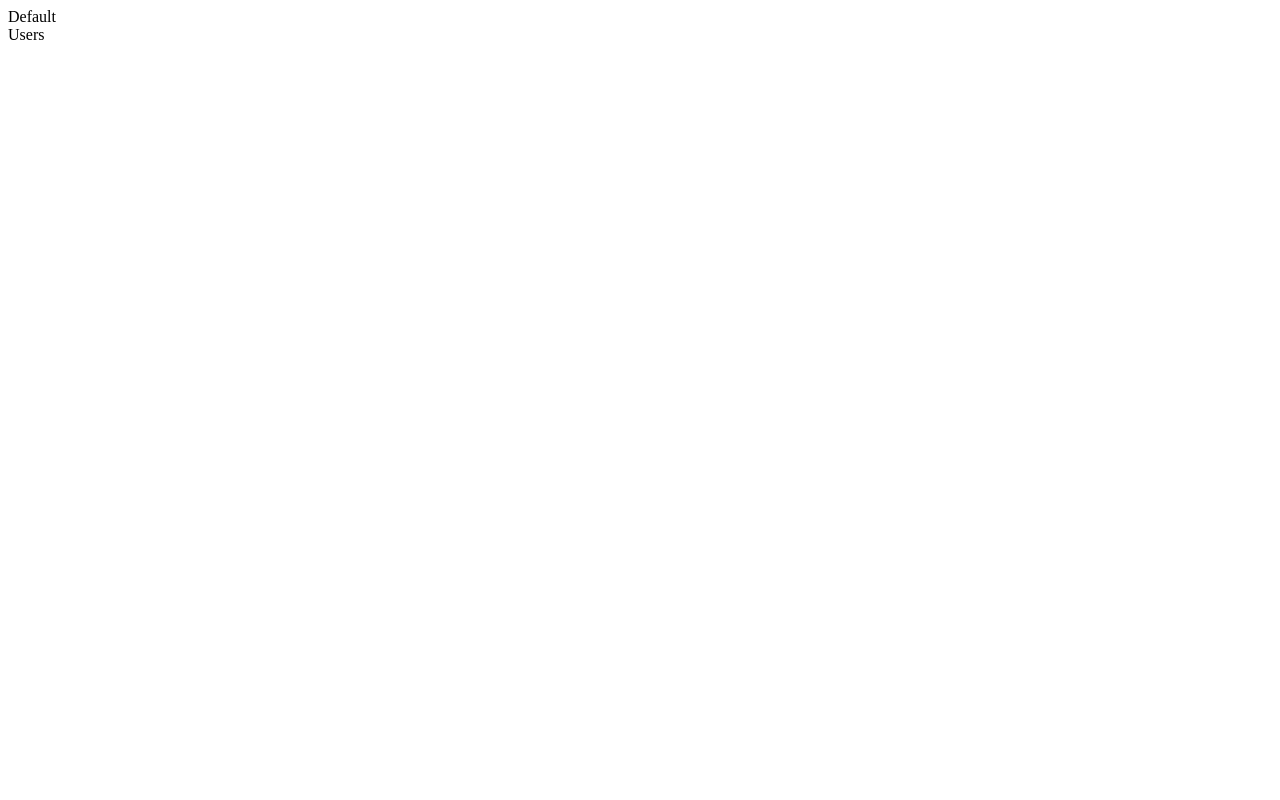
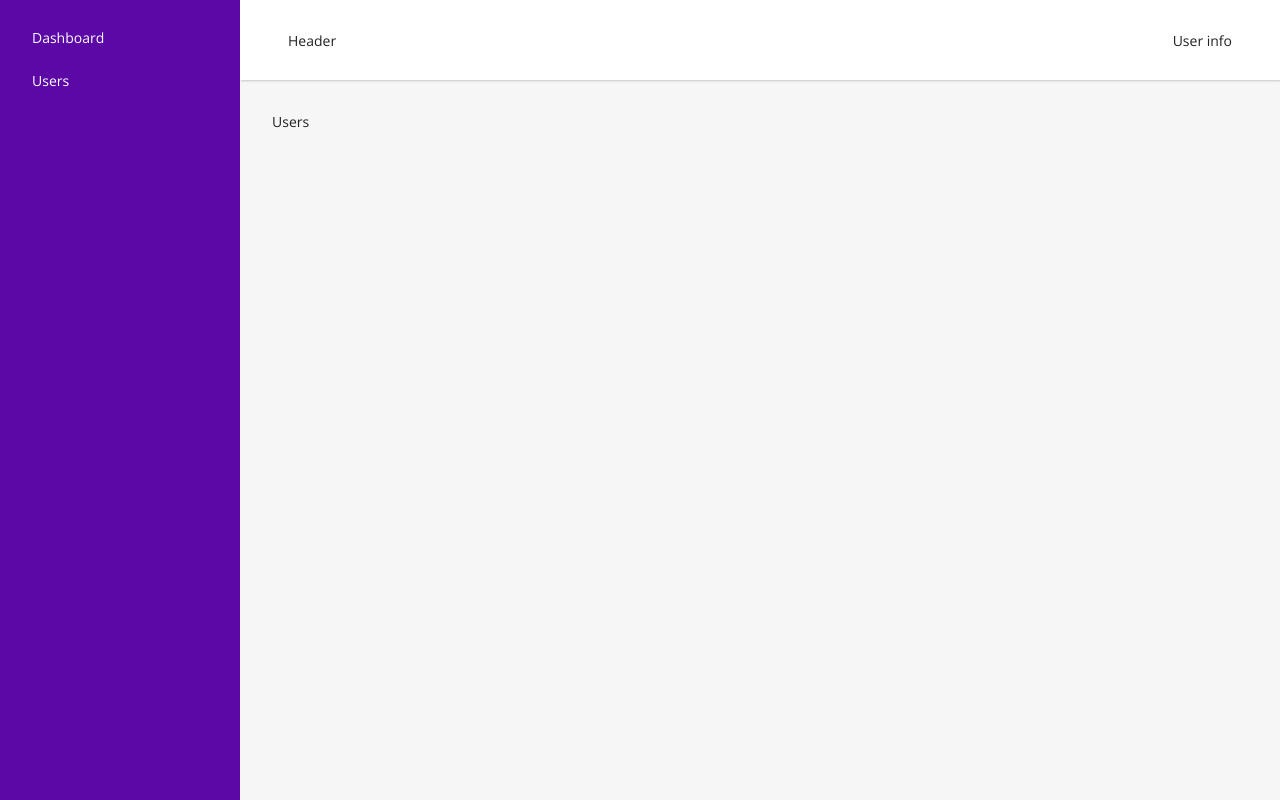
Before and after one commit to xHenrique22/react-laravel, a React (Vite) app in the folder react/: page /users in a window 1280 px wide. Built offline with nearby package versions, Linux system fonts and the light colour scheme.

Commit message:
feat: Default Layout

```diff
--- a/react/src/components/DefaultLayout.jsx
+++ b/react/src/components/DefaultLayout.jsx
@@ -1,10 +1,33 @@
-import { Outlet } from "react-router-dom";
+import { Link, Navigate, Outlet } from "react-router-dom";
+import { useStateContext } from "../contexts/ContextProvider";
 
 export default function DefaultLayout() {
+    const { user, token } = useStateContext()
+
+    if (token) {
+        return <Navigate to={'/'} />
+    }
+
+
     return (
-        <div>
-            Default
-            <Outlet />
+        <div id="defaultLayout">
+            <aside>
+                <Link to="/dashboard">Dashboard</Link>
+                <Link to="/users">Users</Link>
+            </aside>
+            <div className="content">
+                <header>
+                    <div>
+                        Header
+                    </div>
+                    <div>
+                        User  info
+                    </div>
+                </header>
+                <main>
+                    <Outlet />
+                </main>
+            </div>
         </div>
     )
 }
--- a/react/src/components/GuestLayout.jsx
+++ b/react/src/components/GuestLayout.jsx
@@ -1,6 +1,13 @@
-import { Outlet } from "react-router-dom";
+import { Navigate, Outlet } from "react-router-dom";
+import { useStateContext } from "../contexts/ContextProvider";
 
 export default function GuestLayout() {
+    const { token } = useStateContext()
+    if (token) {
+        return <Navigate to={"/"} />
+    }
+
+
     return (
         <div>
             <Outlet />
--- a/react/src/contexts/ContextProvider.jsx
+++ b/react/src/contexts/ContextProvider.jsx
@@ -1,4 +1,4 @@
-import { createContext } from "react";
+import { createContext, useState, useContext } from "react";
 
 const StateContext = createContext({
     currentUser: null,
@@ -24,7 +24,7 @@
 
     return (
         <StateContext.Provider value={{ user, token, setUser, setToken }} >
-            {children = {}}
+            {children}
         </StateContext.Provider>
     )
 }
--- a/react/src/index.css
+++ b/react/src/index.css
@@ -1,71 +1,258 @@
-/*
-:root {
-  font-family: Inter, Avenir, Helvetica, Arial, sans-serif;
-  font-size: 16px;
-  line-height: 24px;
-  font-weight: 400;
+@import url('https://fonts.googleapis.com/css2?family=Open+Sans:ital,wght@0,300;0,400;0,500;0,600;0,700;0,800;1,300;1,400;1,500;1,600;1,700;1,800&display=swap');
 
-  color-scheme: light dark;
-  color: rgba(255, 255, 255, 0.87);
-  background-color: #242424;
-
-  font-synthesis: none;
-  text-rendering: optimizeLegibility;
-  -webkit-font-smoothing: antialiased;
-  -moz-osx-font-smoothing: grayscale;
-  -webkit-text-size-adjust: 100%;
+* {
+  box-sizing: border-box;
 }
 
-a {
-  font-weight: 500;
-  color: #646cff;
-  text-decoration: inherit;
+html,
+body,
+#root,
+#defaultLayout,
+#guestLayout {
+  min-height: 100vh;
 }
-a:hover {
-  color: #535bf2;
+
+h1,
+h2,
+h3,
+h4,
+h5,
+h6,
+p {
+  margin: 0;
 }
 
 body {
+  font-family: 'Open Sans', sans-serif;
   margin: 0;
-  display: flex;
-  place-items: center;
-  min-width: 320px;
-  min-height: 100vh;
+  padding: 0;
+  font-size: 14px;
+  color: #212121;
+  background-color: #f6f6f6;
 }
 
-h1 {
-  font-size: 3.2em;
-  line-height: 1.1;
+input {
+  outline: 0;
+  background: #ffffff;
+  width: 100%;
+  border: 2px solid #e6e6e6;
+  margin: 0 0 15px;
+  padding: 15px;
+  box-sizing: border-box;
+  font-size: 14px;
+  transition: all 0.3s;
 }
 
-button {
-  border-radius: 8px;
-  border: 1px solid transparent;
-  padding: 0.6em 1.2em;
-  font-size: 1em;
-  font-weight: 500;
-  font-family: inherit;
-  background-color: #1a1a1a;
-  cursor: pointer;
-  transition: border-color 0.25s;
-}
-button:hover {
-  border-color: #646cff;
-}
-button:focus,
-button:focus-visible {
-  outline: 4px auto -webkit-focus-ring-color;
+input:focus {
+  border-color: #5b08a7;
 }
 
-@media (prefers-color-scheme: light) {
-  :root {
-    color: #213547;
-    background-color: #ffffff;
+.btn,
+.btn-add,
+.btn-edit,
+.btn-delete {
+  font-family: "Roboto", sans-serif;
+  outline: 0;
+  background: #5b08a7;
+  border: 0;
+  text-decoration: none;
+  padding: 15px;
+  color: #FFFFFF;
+  font-size: 16px;
+  -webkit-transition: all 0.3 ease;
+  transition: all 0.3 ease;
+  cursor: pointer;
+}
+
+.btn-block {
+  width: 100%;
+}
+
+.btn-add,
+.btn-edit,
+.btn-delete {
+  padding: 0.5rem 0.75rem;
+  font-size: 14px;
+  border-radius: 4px;
+}
+
+.btn-add {
+  background-color: #00a762;
+}
+
+.btn-delete {
+  background-color: #b72424;
+}
+
+.btn-logout {
+  text-decoration: none;
+  padding: 0.75rem 1.5rem;
+  color: #212121;
+  transition: all 0.3s;
+  border-radius: 6px;
+}
+
+.btn-logout:hover {
+  background-color: rgba(0, 0, 0, 0.1);
+}
+
+.btn:hover,
+.btn:active,
+.btn:focus {
+  background: #5b08a7;
+}
+
+.text-center {
+  text-align: center;
+}
+
+table {
+  width: 100%;
+  border-spacing: 0;
+  border-collapse: collapse;
+}
+
+table>thead>tr>th {
+  text-align: left;
+  padding: 0.5rem 0.5rem;
+  background-color: #efefef;
+}
+
+table>tbody>tr>td {
+  padding: 0.5rem 0.5rem;
+  border-bottom: 1px solid #efefef;
+  white-space: nowrap;
+}
+
+.card {
+  background-color: #FFF;
+  border-radius: 0.5rem;
+  box-shadow: 1px 1px 3px rgba(0, 0, 0, 0.1);
+  padding: 1.25rem 1.5rem;
+  margin-bottom: 1rem;
+  margin-top: 0.5rem;
+}
+
+.alert {
+  padding: 1rem;
+  background-color: #ff4040;
+  color: white;
+  border-radius: 0.5rem;
+  margin-bottom: 1rem;
+}
+
+.notification {
+  position: fixed;
+  right: 1rem;
+  bottom: 1rem;
+  z-index: 100;
+  padding: 1rem 1.5rem;
+  background-color: #00a762;
+  color: white;
+  border-radius: 0.5rem;
+}
+
+/* Login/Signup forms*/
+
+.login-signup-form {
+  height: 100vh;
+  display: flex;
+  justify-content: center;
+  align-items: center;
+}
+
+.login-signup-form .form {
+  width: 360px;
+  position: relative;
+  z-index: 1;
+  background: #FFFFFF;
+  max-width: 360px;
+  padding: 34px;
+  box-shadow: 0 0 2px 0 rgba(0, 0, 0, 0.1);
+}
+
+.login-signup-form .title {
+  font-size: 20px;
+  margin-bottom: 1rem;
+  text-align: center;
+}
+
+.login-signup-form .form .message {
+  margin: 15px 0 0;
+  color: #b3b3b3;
+  font-size: 16px;
+  text-align: center;
+}
+
+.login-signup-form .form .message a {
+  color: #5b08a7;
+  text-decoration: none;
+}
+
+/* Login/Signup form */
+
+
+#defaultLayout {
+  display: flex;
+}
+
+#defaultLayout aside {
+  width: 240px;
+  background-color: #5b08a7;
+  padding: 1rem
+}
+
+#defaultLayout aside>a {
+  display: block;
+  padding: 0.75rem 1rem;
+  border-radius: 6px;
+  color: white;
+  text-decoration: none;
+  transition: all 0.2s;
+}
+
+#defaultLayout aside>a:hover {
+  background-color: rgba(0, 0, 0, 0.2);
+}
+
+#defaultLayout .content {
+  flex: 1;
+}
+
+#defaultLayout header {
+  height: 80px;
+  padding: 2rem 3rem;
+  background-color: white;
+  box-shadow: 1px 1px 2px rgba(0, 0, 0, 0.2);
+  display: flex;
+  justify-content: space-between;
+  align-items: center;
+}
+
+#defaultLayout main {
+  padding: 2rem;
+}
+
+.animated {
+  -webkit-animation-duration: 0.3s;
+  animation-duration: 0.3s;
+  -webkit-animation-fill-mode: both;
+  animation-fill-mode: both;
+}
+
+.fadeInDown {
+  -webkit-animation-name: fadeInDown;
+  animation-name: fadeInDown;
+}
+
+@keyframes fadeInDown {
+  0% {
+    opacity: 0;
+    transform: translateY(-20px);
   }
-  a:hover {
-    color: #747bff;
-  }
-  button {
-    background-color: #f9f9f9;
+
+  100% {
+    opacity: 1;
+    transform: translateY(0);
   }
 }
--- a/react/src/main.jsx
+++ b/react/src/main.jsx
@@ -4,9 +4,12 @@
 import './index.css'
 import { RouterProvider } from 'react-router-dom'
 import router from './router'
+import { ContextProvider } from './contexts/ContextProvider'
 
 ReactDOM.createRoot(document.getElementById('root')).render(
   <React.StrictMode>
-    <RouterProvider router={router} />
+    <ContextProvider>
+      <RouterProvider router={router} />
+    </ContextProvider>
   </React.StrictMode>,
 )
```
